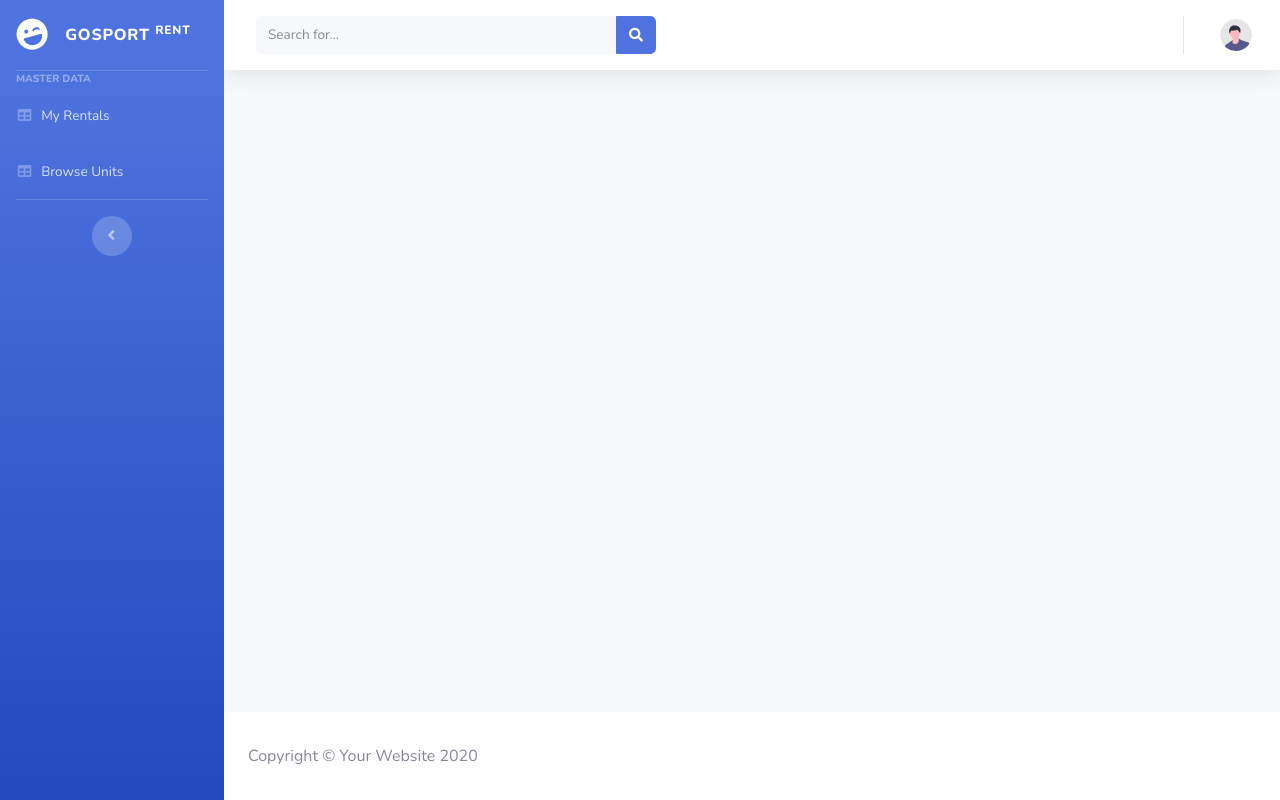
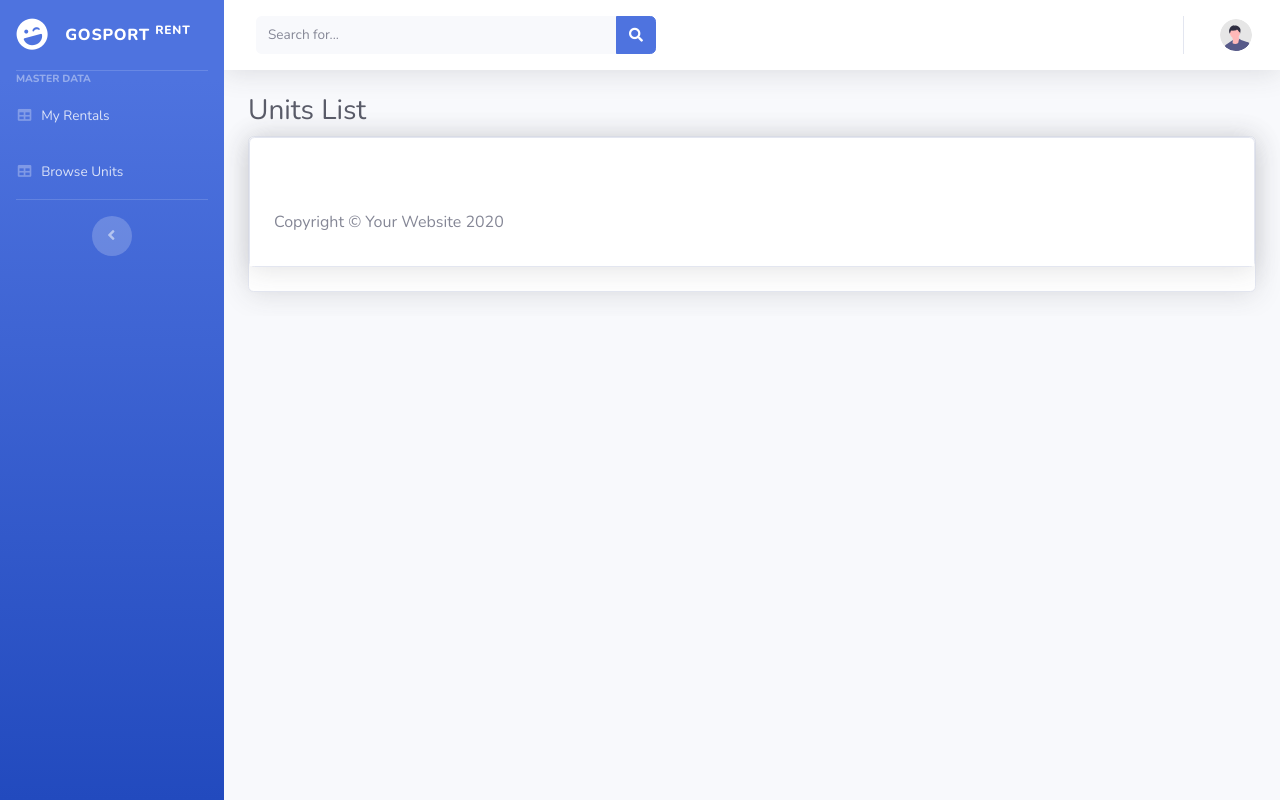
Before and after one commit to JstGrizz/GoSportRent, a CodeIgniter 4 app: the page made by app/Views/unit_list.php in a window 1280 px wide. Run offline with PHP 8.4 and a stand-in for CodeIgniter, Linux system fonts and the light colour scheme; the template is opened without the code that fills it, so the values that code supplies are empty; some libraries are stand-ins or nearby versions.

Commit message:
update frontand user

```diff
--- a/app/Views/unit_list.php
+++ b/app/Views/unit_list.php
@@ -12,12 +12,21 @@
         <!-- Begin Page Content -->
         <div class="container-fluid">
 
+            <h1 class="h3 mb-2 text-gray-800">Units List</h1>
+            <div class="row">
+                <div class="col-lg-6">
+
                 </div>
             </div>
-            <?php foreach ($units as $unit): ?>
+            <div class="card shadow mb-4">
+                <!-- Basic Card Example -->
                 <div class="card shadow mb-4">
                     <div class="card-body">
-                        <div class="form-group">
+                        <div class="row">
+                            <?php foreach ($units as $unit): ?>
+                                <div class="col-md-4">
+                                    <div class="card card-custom shadow-sm">
+                                        <div class="card-body">
                                             <img src="<?= base_url('/Assets/image/' . $unit['image']); ?>"
                                                 alt="Image of <?= esc($unit['name']); ?>" style="width: 100px; height: auto;">
                                             <h5 class="card-title"><?= esc($unit['name']); ?></h5>
@@ -43,3 +52,5 @@
                             <?php endforeach; ?>
                         </div>
                         <?= $this->endSection(); ?>
+                    </div>
+                </div>
```
Lines whose indentation alone changed are shown as unchanged.
